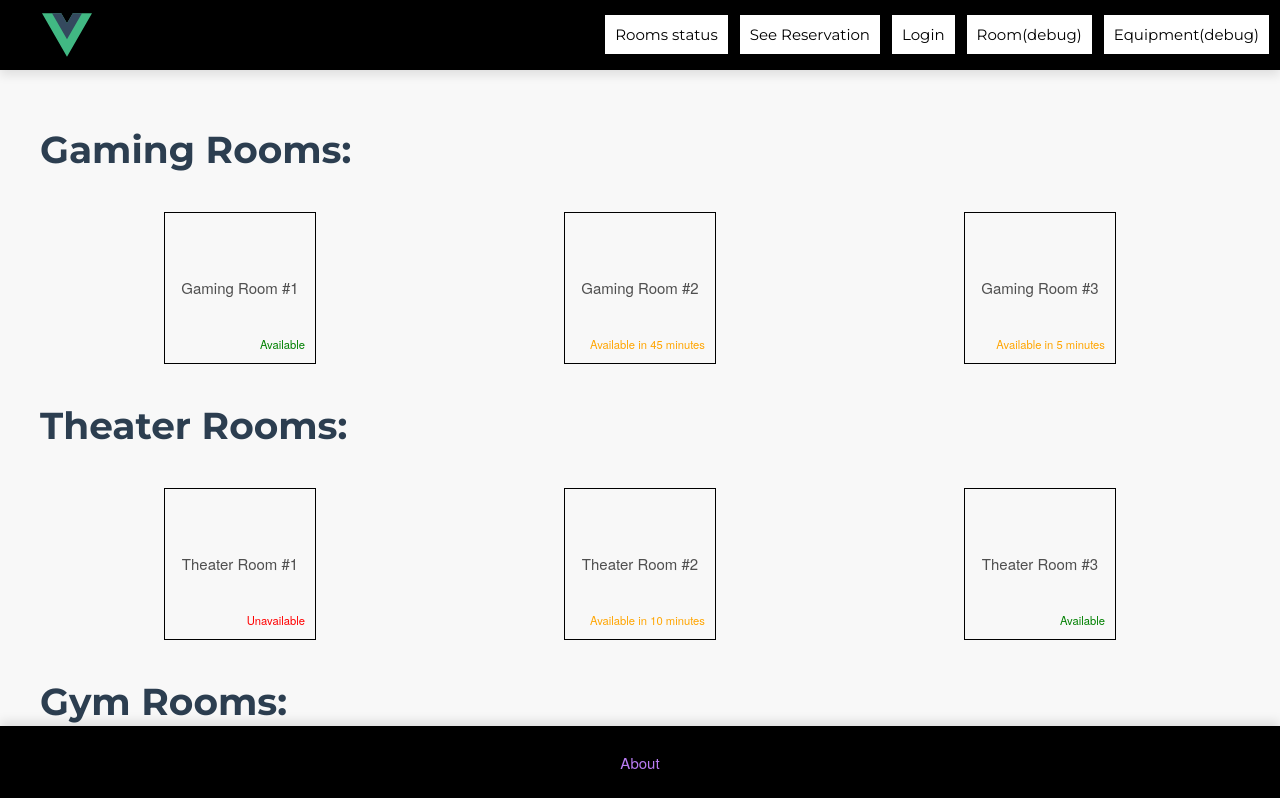
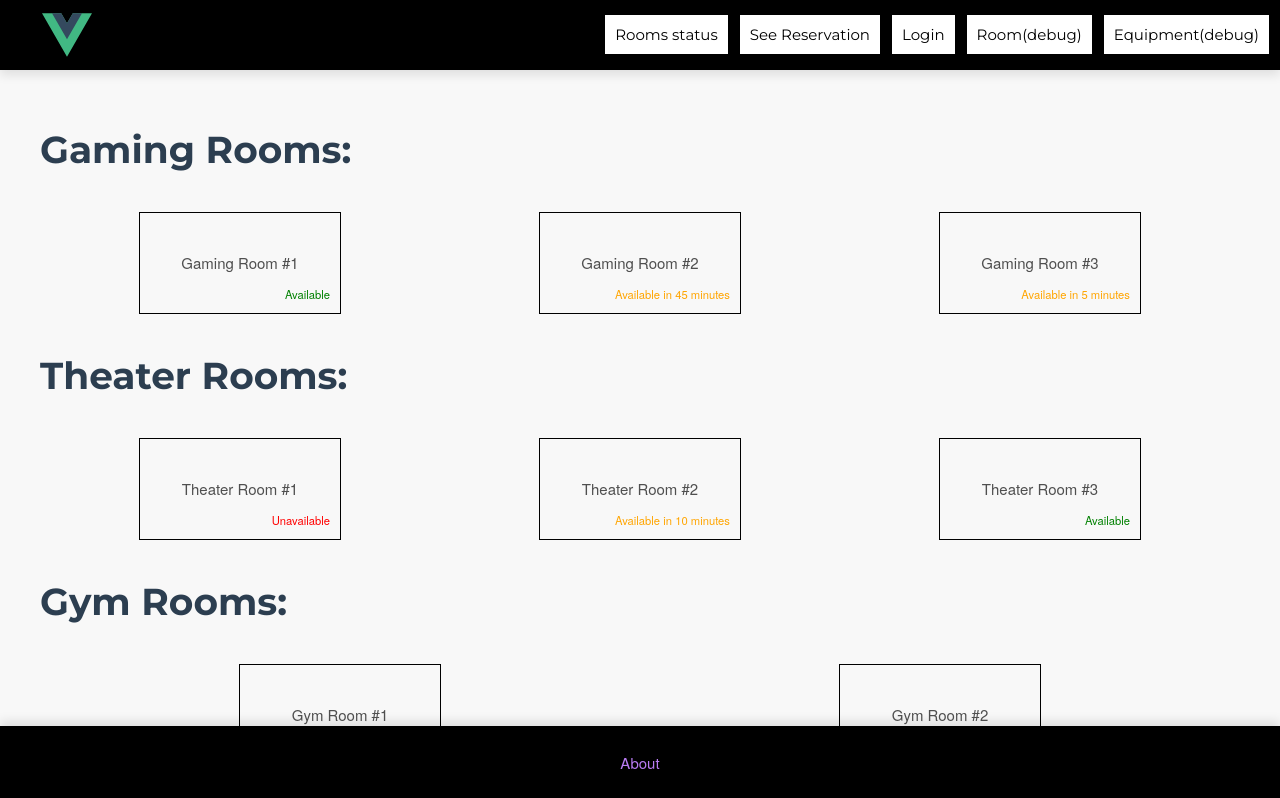
Before and after one commit to LucasKoc/MOD8-2223-GRA-KOCOGLU-SOLAN-SUN, a Vue app in the folder vue-project/: page /rooms in a window 1280 px wide. Shown: the top 798 px of the page. Built offline with nearby package versions, Linux system fonts and the light colour scheme; a web font is replaced by a local one.

Commit message:
Update RoomThumbnail.vue
Change Rectangle shape (width/height)

```diff
--- a/vue-project/src/components/RoomThumbnail.vue
+++ b/vue-project/src/components/RoomThumbnail.vue
@@ -31,8 +31,8 @@ export default {
 
 <style scoped>
 .room-thumbnail {
-  width: 150px;
-  height: 150px;
+  width: 200px;
+  height: 100px;
   display: flex;
   align-items: center;
   justify-content: center;
```
